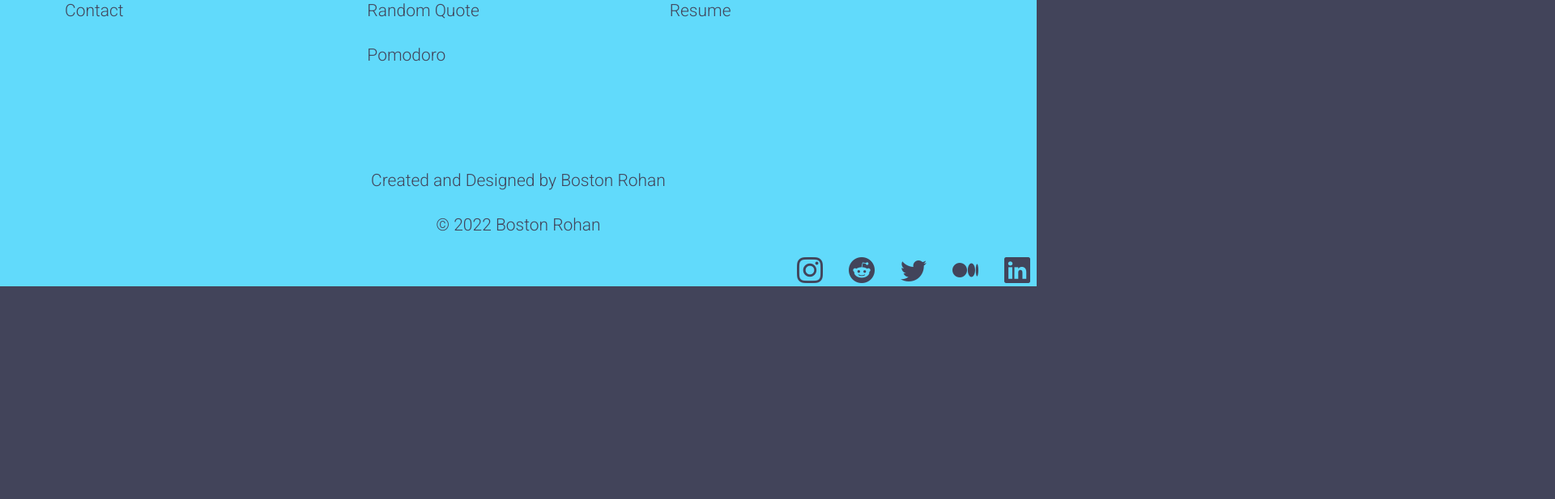
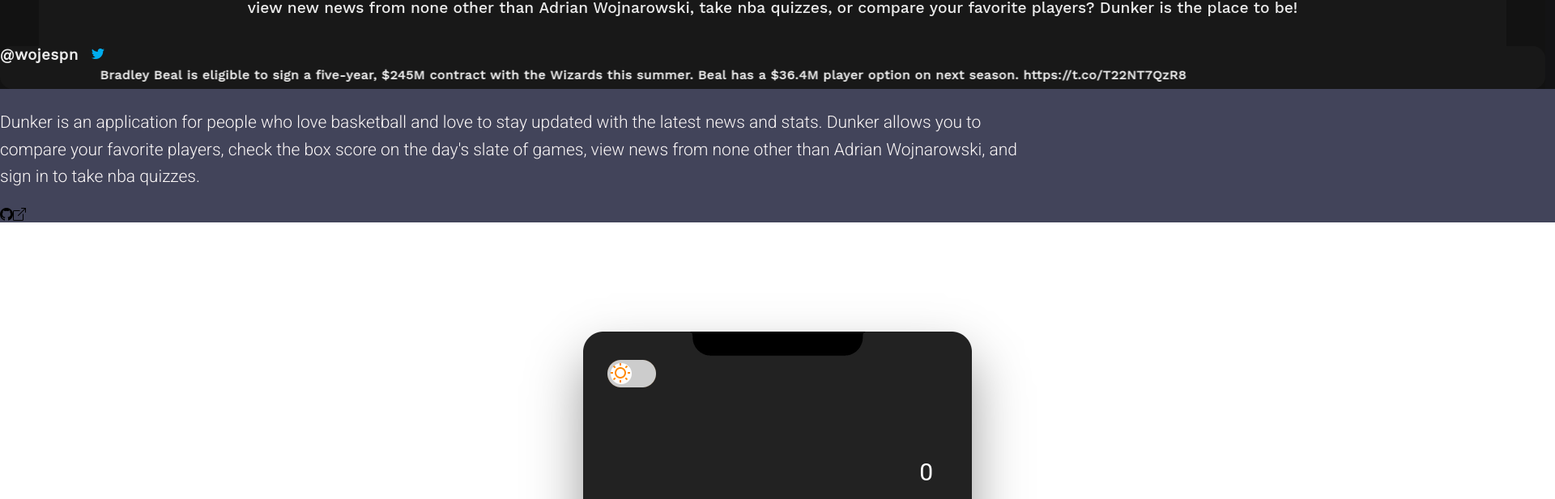
Before and after one commit to BostonRohan/portfolio, a React (Create React App) app: page / in a window 1280 px wide. Shown: the part 2659-3276 px from the top of the page at 81% size, 1920 px wide, since content can reach past the window. Before the commit the page ends 3013 px from the top, so only its background shows below. Built offline with nearby package versions, Linux system fonts and the light colour scheme.

Commit message:
refactored code

```diff
--- a/src/Components/Projects/Projects.js
+++ b/src/Components/Projects/Projects.js
@@ -1,11 +1,37 @@
-import React, { useState } from "react";
+import React from "react";
 import { Link } from "react-router-dom";
 import { openInNewTab } from "../../Utils/openTab";
 import { projectInfo } from "./projectInfo";
 import "./styles.css";
 
 function Projects() {
-  const [index, setIndex] = useState(0);
-  return <div className="Projects"></div>;
+  return (
+    <div className="Projects">
+      <h1>Projects</h1>
+      {projectInfo.map((project, i) => {
+        return (
+          <section
+            key={i}
+            className={i % 2 === 0 ? "project-right" : "project-left"}
+          >
+            <Link to={`/projects/${projectInfo[i]["name"]}`}>
+              <img src={projectInfo[i]["images"][i]} alt={project} />
+            </Link>
+            <p>{projectInfo[i]["description"]}</p>
+            <section className="project-icons">
+              <i
+                className="bi bi-github"
+                onClick={() => openInNewTab(projectInfo[i]["repo"])}
+              />
+              <i
+                className="bi bi-box-arrow-up-right"
+                onClick={() => openInNewTab(projectInfo[i]["site"])}
+              />
+            </section>
+          </section>
+        );
+      })}
+    </div>
+  );
 }
 export default Projects;
```
